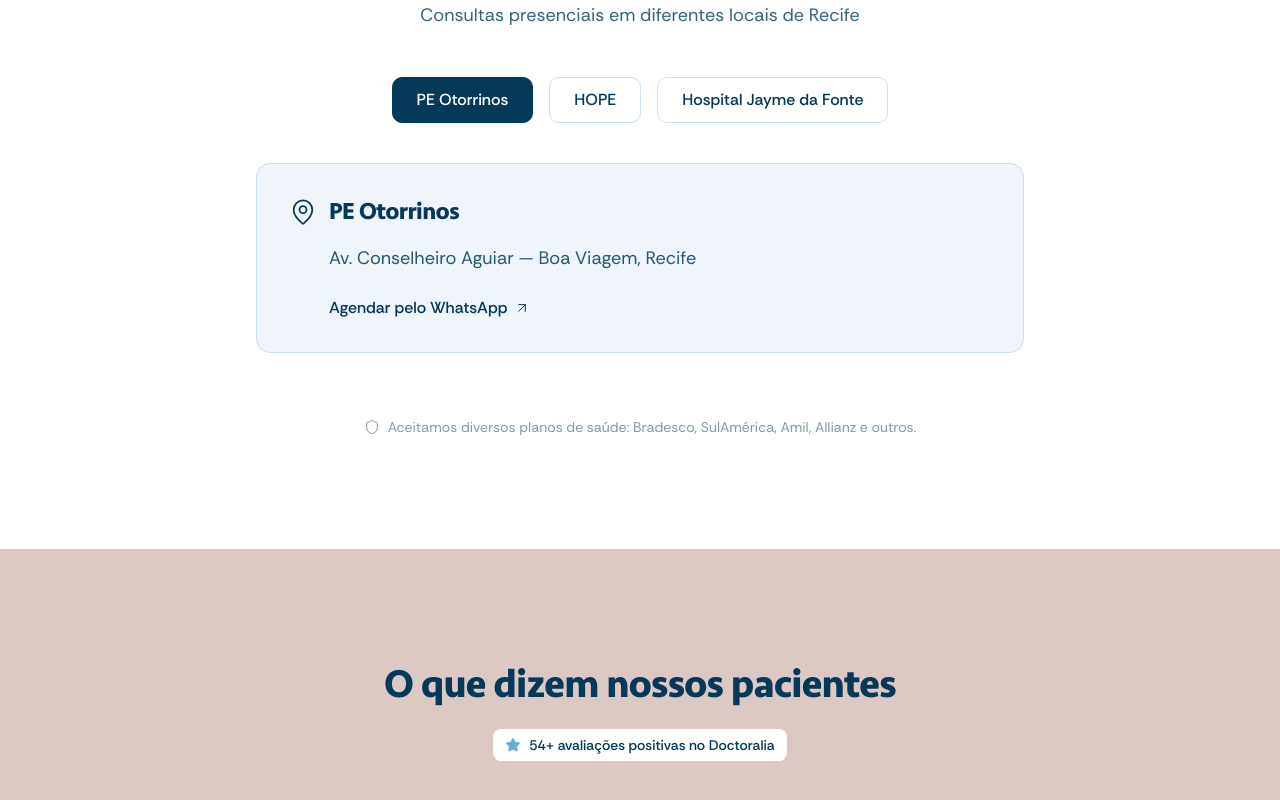
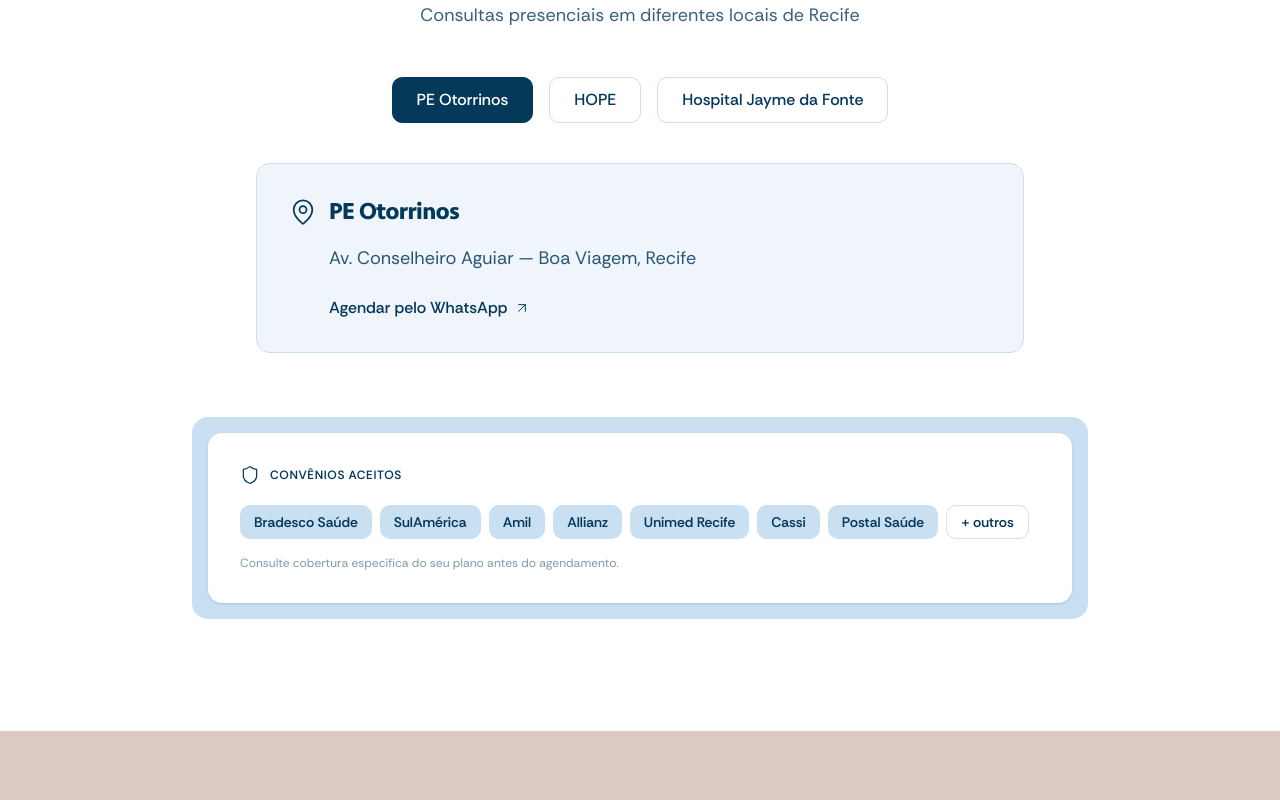
Before and after one commit to Docgabtxsmed/site-dr-ian-passos, a Next.js app in the folder app/: page / in a window 1280 px wide. Shown: the part 2410-3210 px from the top of the page. Built offline with nearby package versions, Linux system fonts and the light colour scheme.

Commit message:
onde antendemos e sobre ajustado

```diff
--- a/app/src/components/OndeAtendemos.tsx
+++ b/app/src/components/OndeAtendemos.tsx
@@ -14,6 +14,16 @@ type Location = {
   body: string;
   cta: { label: string; href: string };
 };
+
+const CONVENIOS = [
+  "Bradesco Saúde",
+  "SulAmérica",
+  "Amil",
+  "Allianz",
+  "Unimed Recife",
+  "Cassi",
+  "Postal Saúde",
+];
 
 const LOCATIONS: Location[] = [
   {
@@ -116,15 +126,36 @@ export function OndeAtendemos() {
           </a>
         </div>
 
-        <div className="mt-12 md:mt-16 max-w-2xl mx-auto flex items-center justify-center gap-2 text-sm text-[#8298A8]">
-          <ShieldIcon
-            className="h-4 w-4 shrink-0"
-            strokeWidth={1.5}
-          />
-          <p className="text-center">
-            Aceitamos diversos planos de saúde: Bradesco, SulAmérica, Amil,
-            Allianz e outros.
-          </p>
+        <div className="mt-12 md:mt-16 max-w-4xl mx-auto bg-[#C9DFF2] rounded-2xl p-3 md:p-4">
+          <div className="bg-white rounded-xl shadow-sm p-6 md:p-8">
+            <div className="flex items-center gap-2.5 mb-5">
+              <ShieldIcon
+                className="h-5 w-5 text-[#043959] shrink-0"
+                strokeWidth={1.5}
+              />
+              <span className="text-xs font-semibold uppercase tracking-wider text-[#043959]">
+                Convênios Aceitos
+              </span>
+            </div>
+
+            <ul className="flex flex-wrap gap-2 mb-4">
+              {CONVENIOS.map((c) => (
+                <li
+                  key={c}
+                  className="inline-flex items-center px-3.5 py-1.5 rounded-lg bg-[#C9DFF2] text-[#043959] text-sm font-semibold"
+                >
+                  {c}
+                </li>
+              ))}
+              <li className="inline-flex items-center px-3.5 py-1.5 rounded-lg bg-white text-[#043959] text-sm font-semibold border border-[#043959]/15">
+                + outros
+              </li>
+            </ul>
+
+            <p className="text-xs text-[#8298A8]">
+              Consulte cobertura específica do seu plano antes do agendamento.
+            </p>
+          </div>
         </div>
       </div>
     </section>
--- a/app/src/components/Sobre.tsx
+++ b/app/src/components/Sobre.tsx
@@ -60,7 +60,7 @@ export function Sobre() {
               <p>
                 Médico formado pela Universidade Federal de Pernambuco (UFPE),
                 com residência em Otorrinolaringologia pelo Instituto de
-                Medicina Integral Prof. Fernando Figueira (IMIP) e fellowship
+                Medicina Integral Prof. Fernando Figueira (IMIP) e observeship
                 internacional em Rinologia em Miami (2024).
               </p>
               <p>
```
